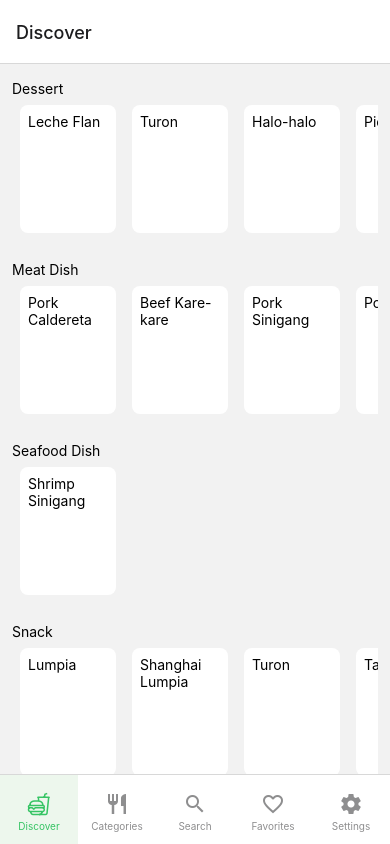
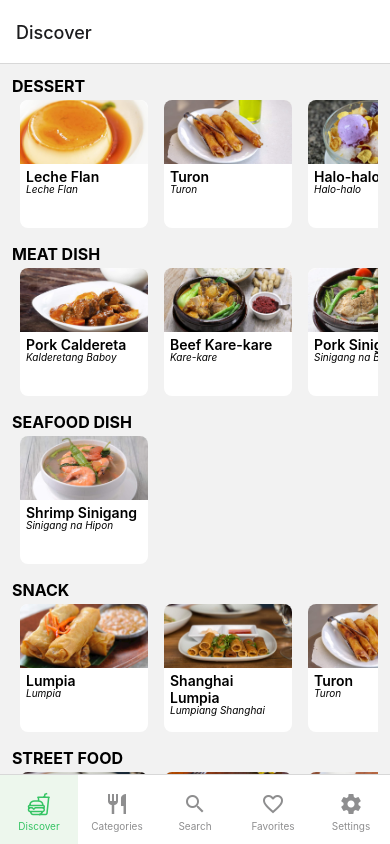
Before and after one commit to godkingjay/Authentic-Pinoy-Recipes-App, a React Native app: screen /Discover in a window 390 px wide. Built offline with nearby package versions, Linux system fonts and the light colour scheme.

Commit message:
ADD: Discover/Horizontal Card/Image

```diff
--- a/assets/component/horizontalCards.js
+++ b/assets/component/horizontalCards.js
@@ -1,26 +1,47 @@
 import React from "react";
-import { StyleSheet, Text, View } from "react-native";
+import { TouchableOpacity } from "react-native";
+import { Image, StyleSheet, Text, View } from "react-native";
 
 export default function HorizontalCard({ food }) {
   return(
     <View style={ styles.cardWrapper }>
-      <View style={ styles.cardContainer }>
-        <Text>{ food.name }</Text>
-      </View>
+      <TouchableOpacity activeOpacity={ 0.6 } style={ styles.cardContainer }>
+        <View style={ styles.foodImageContainer }>
+          <Image source={ food.image } style={ styles.foodImage }/>
+        </View>
+        <View style={ styles.foodDetails }>
+          <Text style={{ fontWeight: "600" }}>{ food.name }</Text>
+          <Text style={{ fontStyle: "italic", fontSize: 10, marginTop: -2 }}>{ food.tagalog }</Text>
+        </View>
+      </TouchableOpacity>
     </View>
   );
 }
 
 const styles = StyleSheet.create({
   cardWrapper: {
-    padding: 8
+    padding: 8,
+    paddingVertical: 4
   },
   cardContainer: {
     backgroundColor: "white",
-    padding: 8,
-    width: 96,
-    aspectRatio: 3/4,
+    width: 128,
+    aspectRatio: 1,
+    elevation: 6,
     borderRadius: 8,
-    elevation: 6
+    overflow: "hidden"
+  },
+  foodImageContainer: {
+    width: 128,
+    height: 64
+  },
+  foodImage: {
+    height: "100%",
+    width: "100%",
+    resizeMode: "cover"
+  },
+  foodDetails: {
+    padding: 4,
+    paddingHorizontal: 6
   }
 });
--- a/assets/component/horizontalCardsContainer.js
+++ b/assets/component/horizontalCardsContainer.js
@@ -22,7 +22,7 @@ export default function HorizontalCardsContainer({ foodCategory }) {
 
   return(
     <View style = { styles.cardsContainer }>
-      <Text>{ foodCategory.name }</Text>
+      <Text style = { styles.foodCategoryName }>{ (foodCategory.name).toUpperCase() }</Text>
       <FlatList
         style = { styles.cards }
         keyExtractor={ foods.id }
@@ -38,10 +38,13 @@ export default function HorizontalCardsContainer({ foodCategory }) {
 
 const styles = StyleSheet.create({
   cardsContainer: {
-    marginVertical: 4,
     padding: 4,
   },
   cards: {
     paddingBottom: 4,
+  },
+  foodCategoryName: {
+    fontWeight: 'bold',
+    fontSize: 16
   }
 });
```
